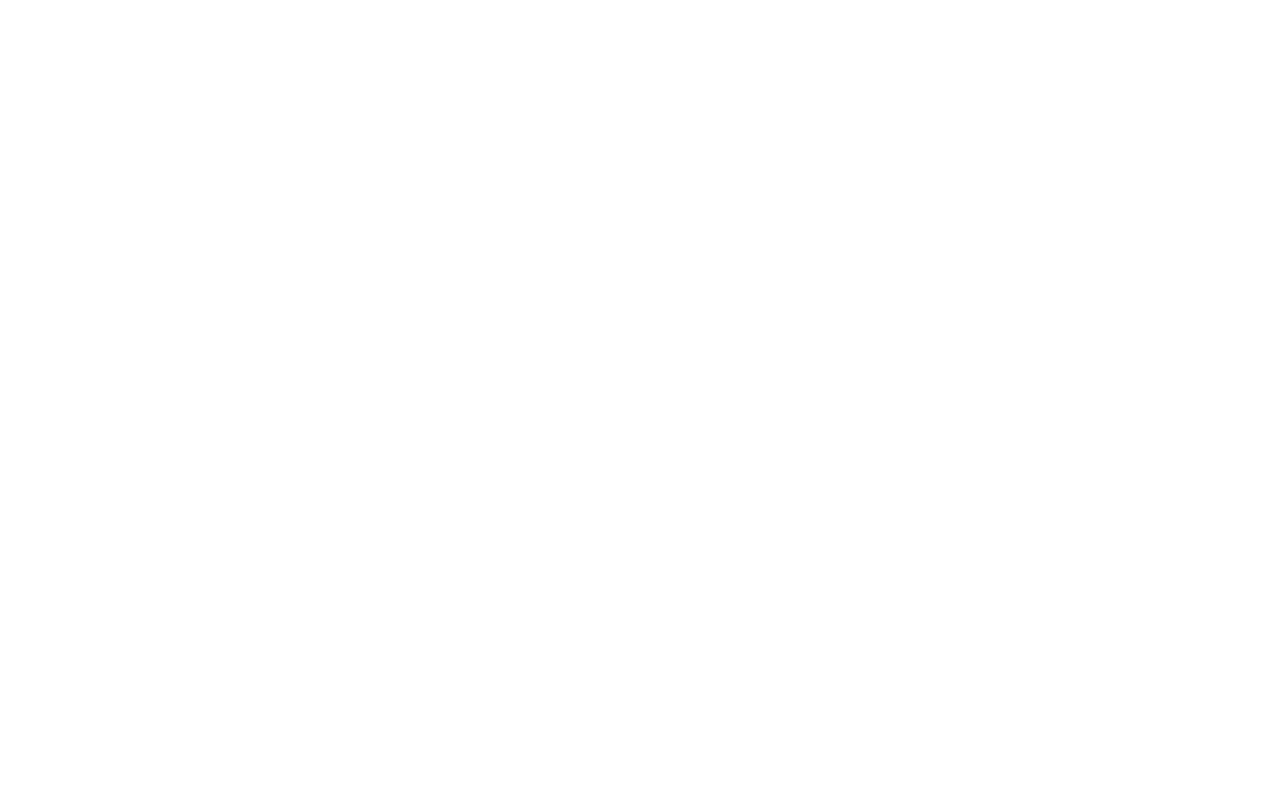
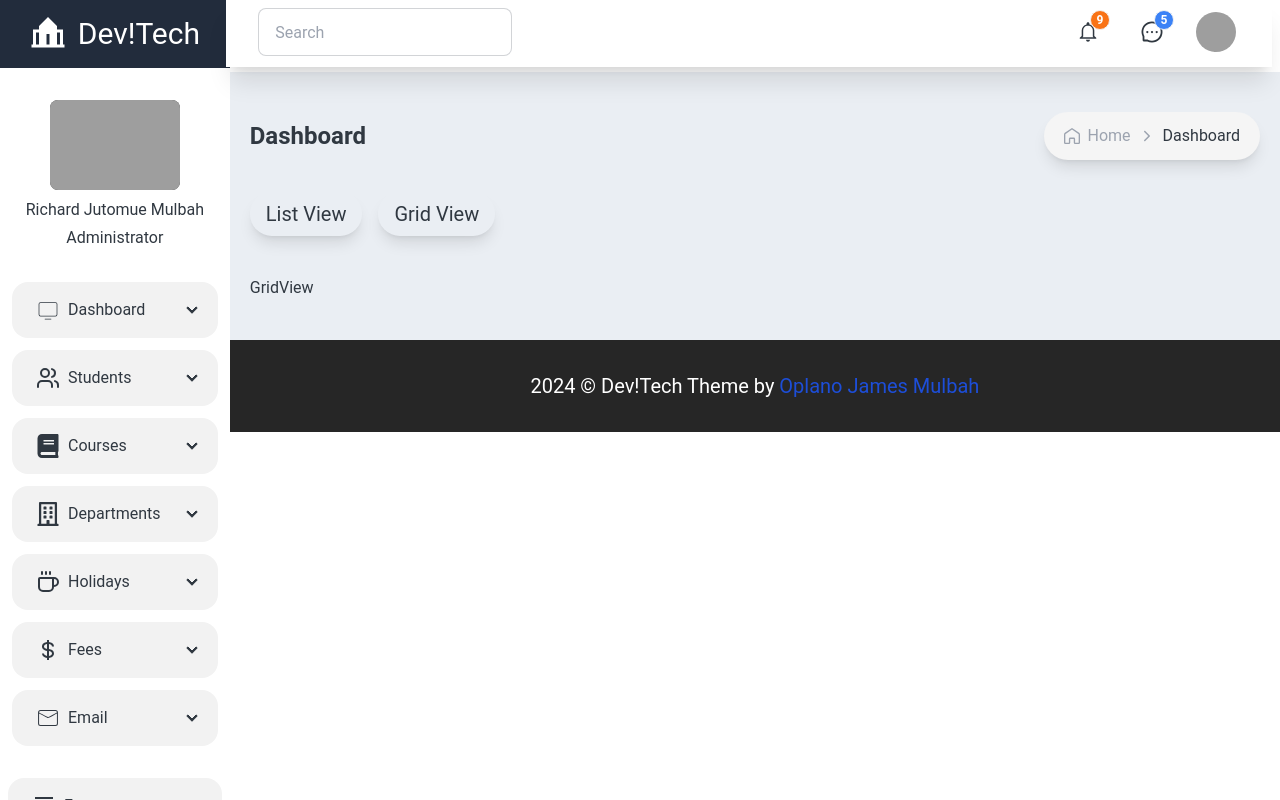
Before and after one commit to mulbahoplanojames/React-Dashboard-School, a React (Vite) app: page /allstudents/gridview in a window 1280 px wide. Before the commit this address had no page. Built offline with nearby package versions, Linux system fonts and the light colour scheme; grey boxes are pictures that could not be loaded.

Commit message:
Added the all students components to the projects and made some modifications

```diff
--- a/src/App.jsx
+++ b/src/App.jsx
@@ -9,6 +9,8 @@
 
 // Students Component import
 import AllStudents from "./Pages/Students/All_Students/AllStudents";
+import ListView from "./Pages/Students/All_Students/List_View/ListView";
+import GridView from "./Pages/Students/All_Students/Grid_View/GridView";
 
 const App = () => {
 	// The app is wrapped in a BrowserRouter, which provides a navigational interface
@@ -28,8 +30,10 @@
 						<Route path='/dashboard2' element={<DashboardTwo />} />
 						<Route path='/dashboard3' element={<DashboardThree />} />
 						{/* child roots and renders all the student components. */}
-						<Route path='/allstudents' element={<AllStudents />} />
-						<Route />
+						<Route path='/allstudents' element={<AllStudents />}>
+							<Route path='listview' element={<ListView />} />
+							<Route path='gridview' element={<GridView />} />
+						</Route>
 					</Route>
 
 					{/* // This Route component matches the path '/logout' and renders the Logout component */}
--- /dev/null
+++ b/src/Interfaces/Grid_View_Button/GridViewButton.jsx
@@ -0,0 +1,20 @@
+import { Link } from "react-router-dom";
+
+/**
+ * ============================================================================
+ * This component GridViewButton is used with in the AllStudents component to render
+ * a button that links to the '/gridview' route to display the grid view of the students.
+ */
+const GridViewButton = () => {
+	return (
+		<>
+			<Link to='gridview'>
+				<button className='text-xl focus:bg-[#6673fc] shadow-lg py-2 px-4 focus:text-white rounded-full '>
+					Grid View
+				</button>
+			</Link>
+		</>
+	);
+};
+
+export default GridViewButton;
--- /dev/null
+++ b/src/Interfaces/List_View_Button/ListViewButton.jsx
@@ -0,0 +1,20 @@
+import { Link } from "react-router-dom";
+
+// This component is responsible for rendering a button that
+// when clicked redirects the user to the list view of the students
+const ListViewButton = () => {
+	// the link tag from react router is used to create a link to the list view
+	// with the 'to' prop we specify the path to the list view component
+	return (
+		<>
+			<Link to='listview'>
+				<button className='text-xl focus:bg-[#6673fc] shadow-lg py-2 px-4 focus:text-white rounded-full '>
+					{/* the text inside the button */}
+					List View
+				</button>
+			</Link>
+		</>
+	);
+};
+
+export default ListViewButton;
--- a/src/Pages/Students/All_Students/AllStudents.jsx
+++ b/src/Pages/Students/All_Students/AllStudents.jsx
@@ -1,3 +1,4 @@
+import { Link, Outlet } from "react-router-dom";
 import DashboardOneHeader from "../../../Components/Dashboard_1_Header/DashboardOneHeader";
 import AllStudentsTable from "../../../Components/Tables/All_Students_Table/AllStudentsTable";
 
@@ -9,9 +10,21 @@
 			<section className='py-10 md:px-5 px-3 bg-1 '>
 				{/* This is an import of the Dashboard header component */}
 				<DashboardOneHeader />
+				<div className='flex gap-4 pb-10'>
+					<Link to='listview'>
+						<button className='text-xl focus:bg-[#6673fc] shadow-lg py-2 px-4 focus:text-white rounded-full '>
+							List View
+						</button>
+					</Link>
+					<Link to='gridview'>
+						<button className='text-xl focus:bg-[#6673fc] shadow-lg py-2 px-4 focus:text-white rounded-full '>
+							Grid View
+						</button>
+					</Link>
+				</div>
 
 				{/* This is an import of the AllStudentsTable component */}
-				<AllStudentsTable />
+				<div className=''>{<Outlet />}</div>
 			</section>
 		</>
 	);
--- /dev/null
+++ b/src/Pages/Students/All_Students/Grid_View/GridView.jsx
@@ -0,0 +1,5 @@
+const GridView = () => {
+	return <div>GridView</div>;
+};
+
+export default GridView;
--- /dev/null
+++ b/src/Pages/Students/All_Students/List_View/ListView.jsx
@@ -0,0 +1,5 @@
+const ListView = () => {
+	return <div>ListView</div>;
+};
+
+export default ListView;
```
